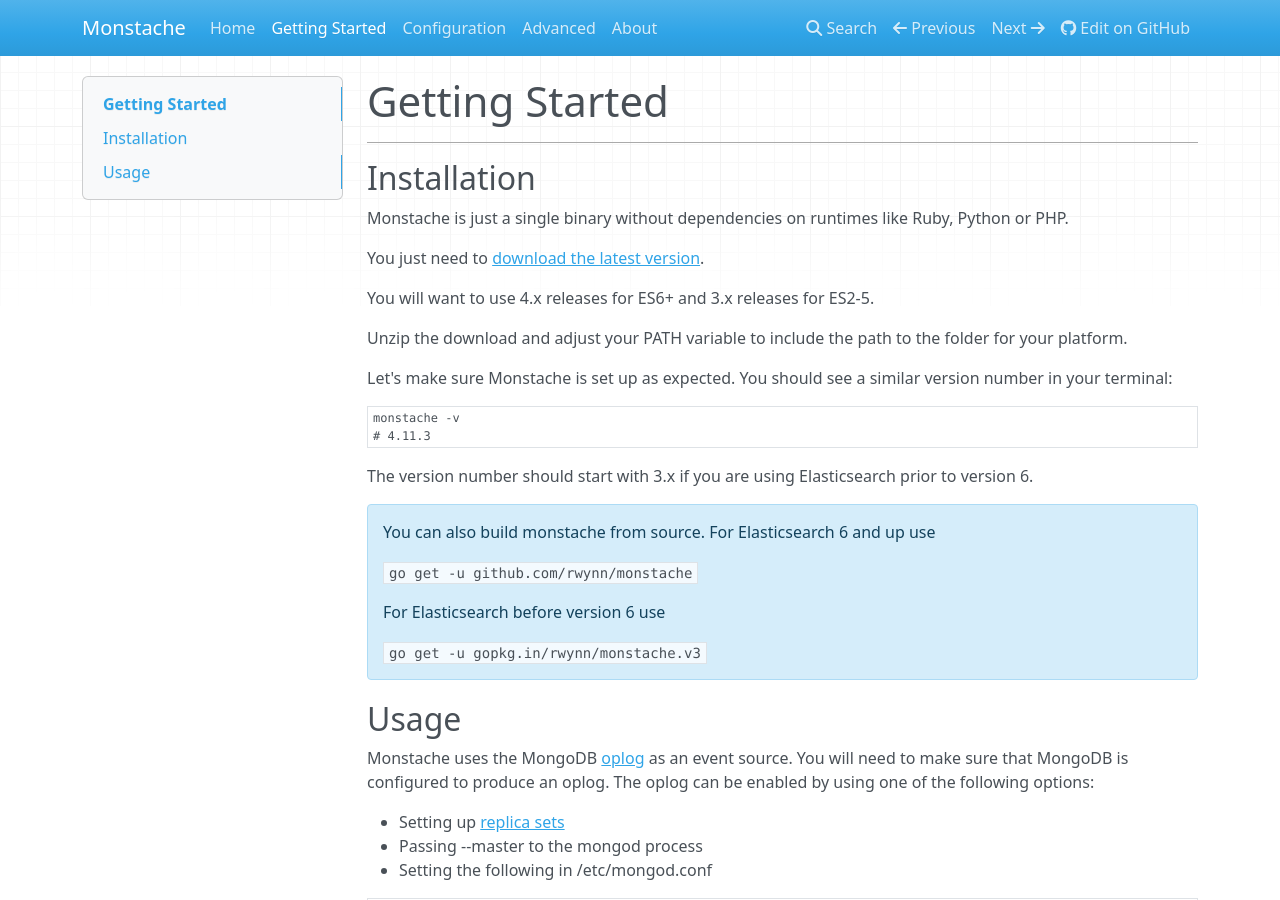
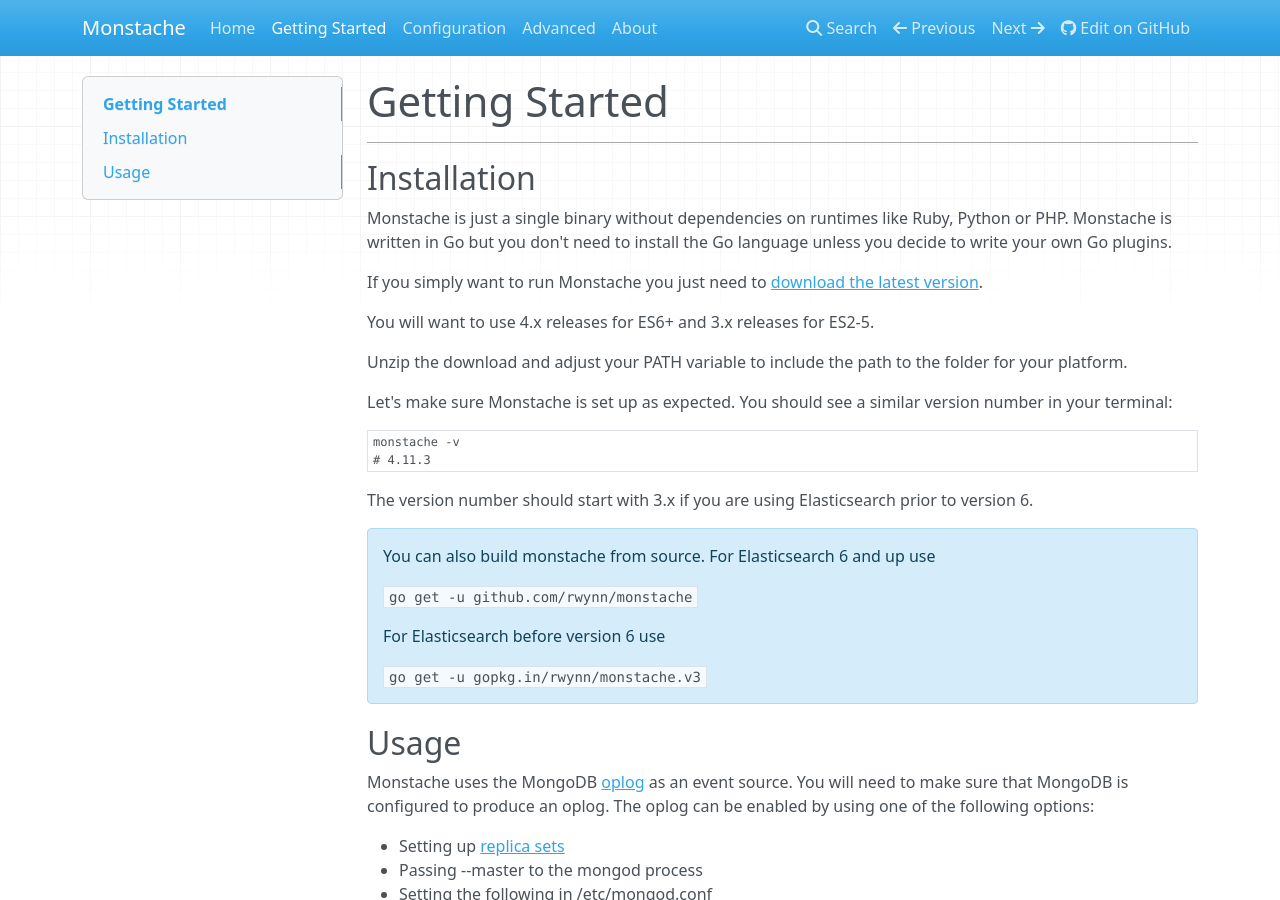
Before and after one commit to rwynn/monstache-site, an MkDocs documentation site: the page built from src/start.md, in a window 1280 px wide and 900 px high. Built offline with MkDocs 1.6.1, drawn with Linux system fonts in a browser that asks for light colours; nearby versions of some CDN libraries; a style sheet for code colours, icons or effects is not loaded; some of the changed text lies outside the part shown.

Commit message:
clarify some things

```diff
--- a/docs/index.html
+++ b/docs/index.html
@@ -171,6 +172,7 @@
 <p>Optional http server to get access to liveness, stats, profiling, etc</p>
 </li>
 </ul>
+<h2 id="next-steps">Next Steps<a class="headerlink" href="#next-steps" title="Permanent link">&para;</a></h2>
 <p>See <a href="./start/">Getting Started</a> for instructions how to get
 it up and running.</p>
 <p>See <a href="./about/#release-notes">Release Notes</a> for updates.</p></div>
--- a/src/start.md
+++ b/src/start.md
@@ -4,9 +4,10 @@
 
 ## Installation
 
-Monstache is just a single binary without dependencies on runtimes like Ruby, Python or PHP.
+Monstache is just a single binary without dependencies on runtimes like Ruby, Python or PHP. Monstache is written in
+Go but you don't need to install the Go language unless you decide to write your own Go plugins.
 
-You just need to [download the latest version](https://github.com/rwynn/monstache/releases).
+If you simply want to run Monstache you just need to [download the latest version](https://github.com/rwynn/monstache/releases).
 
 You will want to use 4.x releases for ES6+ and 3.x releases for ES2-5.
 
```
Also changed, not shown: other parts of docs/index.html (+2 -1 lines), other parts of src/start.md (+2 -1 lines), docs/start/index.html (+5 -3 lines), src/index.md (+2 -0 lines), docs/search/search_index.json, 1 other file.
